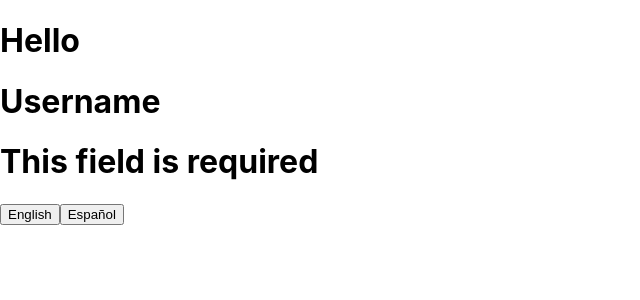
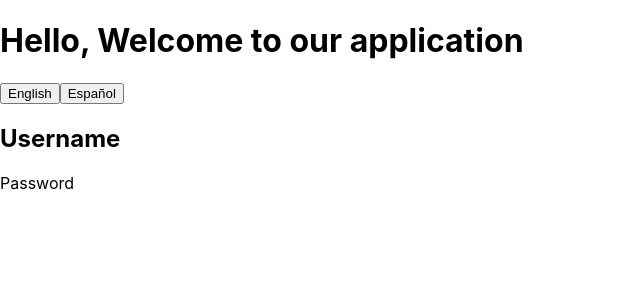
Before and after one commit to chandhanu/React-i18next-MultiLanguage, a React (Create React App) app: page / in a window 1280 px wide. Shown: the top 300 px of the page, without its empty margins (0-640 px from the left). Built offline with nearby package versions, Linux system fonts and the light colour scheme.

Commit message:
Final Base form for multilanguage support
next -

make it compliant with exisitng infrastructure

```diff
--- a/public/locales/es/pages.json
+++ b/public/locales/es/pages.json
@@ -1,5 +1,5 @@
 {
   "title": "Bienvenido a nuestra aplicación",
   "description": "Esta es una pagina de ejemplo.",
-  "welcome_message": "hola"
+  "welcome_message": "Hola"
 }
--- a/src/App.tsx
+++ b/src/App.tsx
@@ -1,19 +1,19 @@
 import React from 'react';
-import { useTranslation } from 'react-i18next';
+import {  useTranslationContext } from './context/TranslationContext';
 import { useLocalize } from './hooks/useLocalize';
+import ExampleComponent from './components/ExampleComponent';
 
 const App: React.FC = () => {
-  const { t } = useTranslation(); // No need to specify namespaces here if they are configured in i18n
   const { handleLanguageChange } = useLocalize();
+  const { t } = useTranslationContext();
 
   return (
-    <div>
-      <h1>{t('pages:welcome_message')}</h1>
-      <h1>{t('fields:username')}</h1>
-      <h1>{t('errors:required')}</h1>
-      <button onClick={() => handleLanguageChange('en')}>English</button>
-      <button onClick={() => handleLanguageChange('es')}>Español</button>
-    </div>
+      <div>
+        <h1>{t('welcome_message')}, Welcome to our application</h1>
+        <button onClick={() => handleLanguageChange('en')}>English</button>
+        <button onClick={() => handleLanguageChange('es')}>Español</button>
+        <ExampleComponent />
+      </div>
   );
 };
 
--- a/src/components/ExampleComponent.tsx
+++ b/src/components/ExampleComponent.tsx
@@ -1,13 +1,13 @@
 import React from 'react';
-import { useTranslation } from 'react-i18next';
+import { useTranslationContext } from '../context/TranslationContext';
 
 const ExampleComponent: React.FC = () => {
-  const { t } = useTranslation();
+  const { t } = useTranslationContext();
 
   return (
     <div>
-      <h2>{t('username')}</h2>
-      <p>{t('password')}</p>
+      <h2>{t('fields:username')}</h2>
+      <p>{t('fields:password')}</p>
     </div>
   );
 };
--- /dev/null
+++ b/src/context/TranslationContext.tsx
@@ -0,0 +1,29 @@
+import React, { createContext, useContext, ReactNode } from 'react';
+import { useTranslation } from 'react-i18next';
+
+// Define the context type
+interface TranslationContextType {
+  t: (key: string) => string;
+}
+
+// Create the context
+const TranslationContext = createContext<TranslationContextType | undefined>(undefined);
+
+// Create a provider component
+export const TranslationProvider: React.FC<{ children: ReactNode }> = ({ children }) => {
+  const { t } = useTranslation();
+  return (
+    <TranslationContext.Provider value={{ t }}>
+      {children}
+    </TranslationContext.Provider>
+  );
+};
+
+// Create a custom hook to use the context
+export const useTranslationContext = () => {
+  const context = useContext(TranslationContext);
+  if (!context) {
+    throw new Error('useTranslationContext must be used within a TranslationProvider');
+  }
+  return context;
+};
--- a/src/i18n.ts
+++ b/src/i18n.ts
@@ -3,37 +3,16 @@ import { initReactI18next } from 'react-i18next';
 import HttpBackend from 'i18next-http-backend';
 import LanguageDetector from 'i18next-browser-languagedetector';
 
-const loadPath = (lng: string, ns: string) => {
-  const namespaces = ['pages', 'errors', 'fields'];
-  return namespaces.map(ns => `/locales/${lng}/${ns}.json`);
-};
-
-const customBackend = {
-  read: async (language: string, namespace: string, callback: (err: any, data?: any) => void) => {
-    const urls = loadPath(language, namespace);
-    try {
-      const translations = await Promise.all(urls.map(url => fetch(url).then(res => res.json())));
-      const mergedTranslations = Object.assign({}, ...translations);
-      callback(null, mergedTranslations);
-    } catch (error) {
-      console.error(`Failed to load translations:`, error);
-      callback(error, false);
-    }
-  }
-};
-
+// Initialize i18n
 i18n
   .use(HttpBackend)
   .use(LanguageDetector)
   .use(initReactI18next)
   .init({
-    backend: {
-      read: customBackend.read
-    },
     fallbackLng: 'en',
     debug: true,
     load: 'languageOnly',
-    ns: ['pages', 'errors', 'fields'], // List all namespaces
+    ns: ['pages', 'errors', 'fields'],
     defaultNS: 'pages',
     interpolation: {
       escapeValue: false,
--- a/src/index.tsx
+++ b/src/index.tsx
@@ -2,11 +2,15 @@ import React, { Suspense } from 'react';
 import ReactDOM from 'react-dom';
 import './index.css';
 import App from './App';
+import { TranslationProvider } from './context/TranslationContext';
 
 ReactDOM.render(
   <React.StrictMode>
     <Suspense fallback={<div>Loading...</div>}>
+    <TranslationProvider>
+
       <App />
+    </TranslationProvider>
     </Suspense>
   </React.StrictMode>,
   document.getElementById('root')
```
